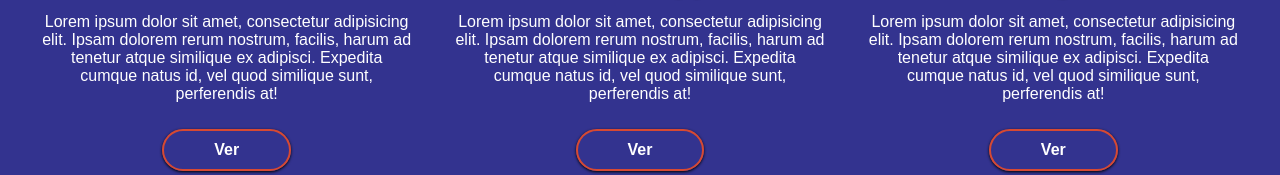
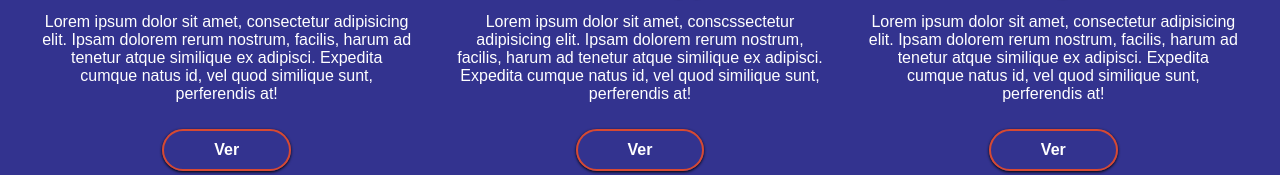
Before and after one commit to LeonGX/CursoGit, a plain HTML site: page index.html in a window 1280 px wide. Shown: the part 1635-1810 px from the top of the page. Drawn offline with nearby package versions, Linux system fonts and the light colour scheme; a script that the page names is missing; a web font is replaced by a local one.

Commit message:
Hook Commit2

```diff
--- a/index.html
+++ b/index.html
@@ -97,7 +97,7 @@
             <article class="block">
                 <i class="icon-social fa fa-whatsapp"></i>
                 <h3><a href="#" target="_blank">Whatsapp</a></h3>
-                <p>Lorem ipsum dolor sit amet, consectetur adipisicing elit. Ipsam dolorem rerum nostrum, facilis, harum ad tenetur atque similique ex adipisci. Expedita cumque natus id, vel quod similique sunt, perferendis at!</p>
+                <p>Lorem ipsum dolor sit amet, conscssectetur adipisicing elit. Ipsam dolorem rerum nostrum, facilis, harum ad tenetur atque similique ex adipisci. Expedita cumque natus id, vel quod similique sunt, perferendis at!</p>
                 <a href="#" , class="btn" target="_blank">Ver</a>
             </article>
             <article class="block">
```
